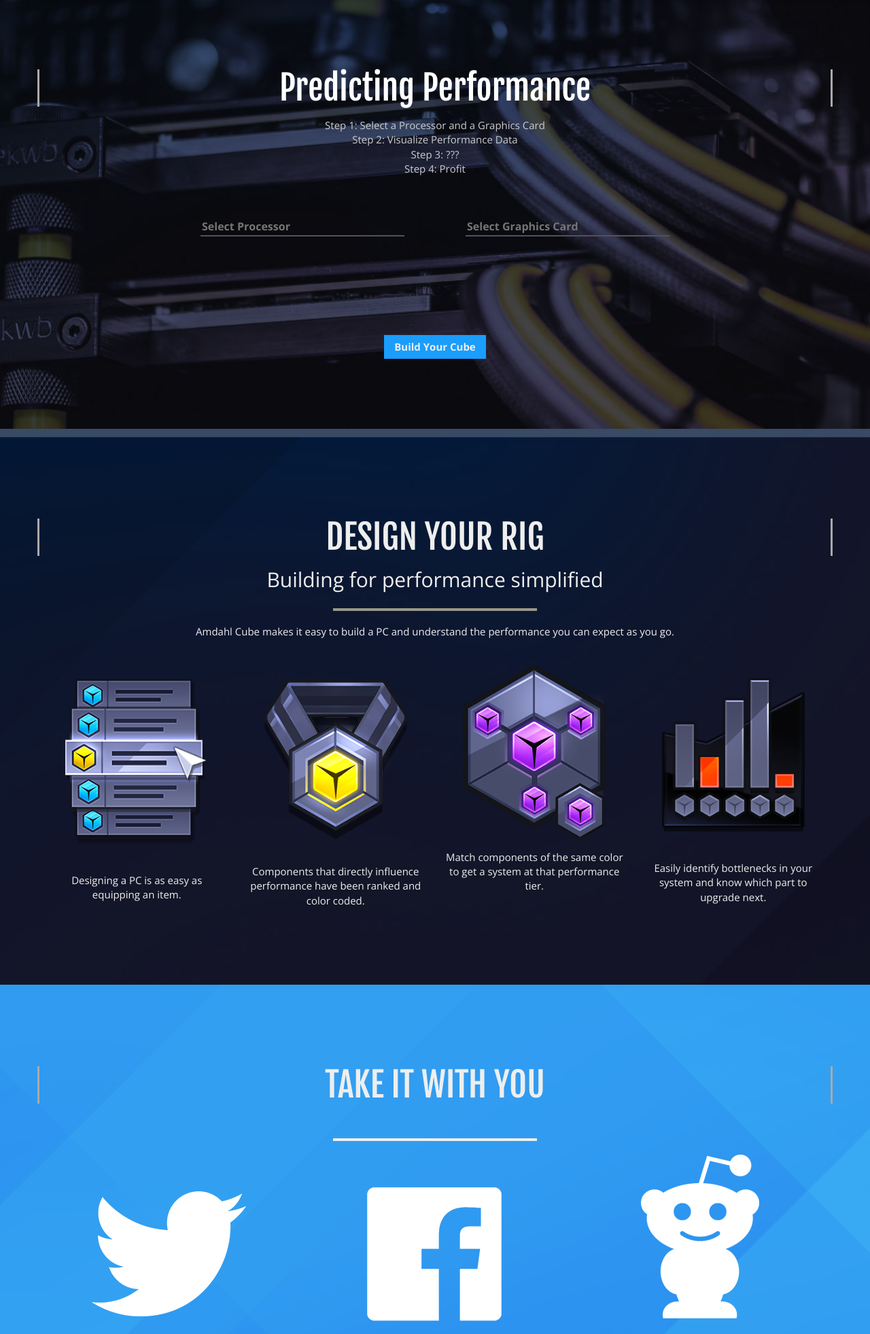
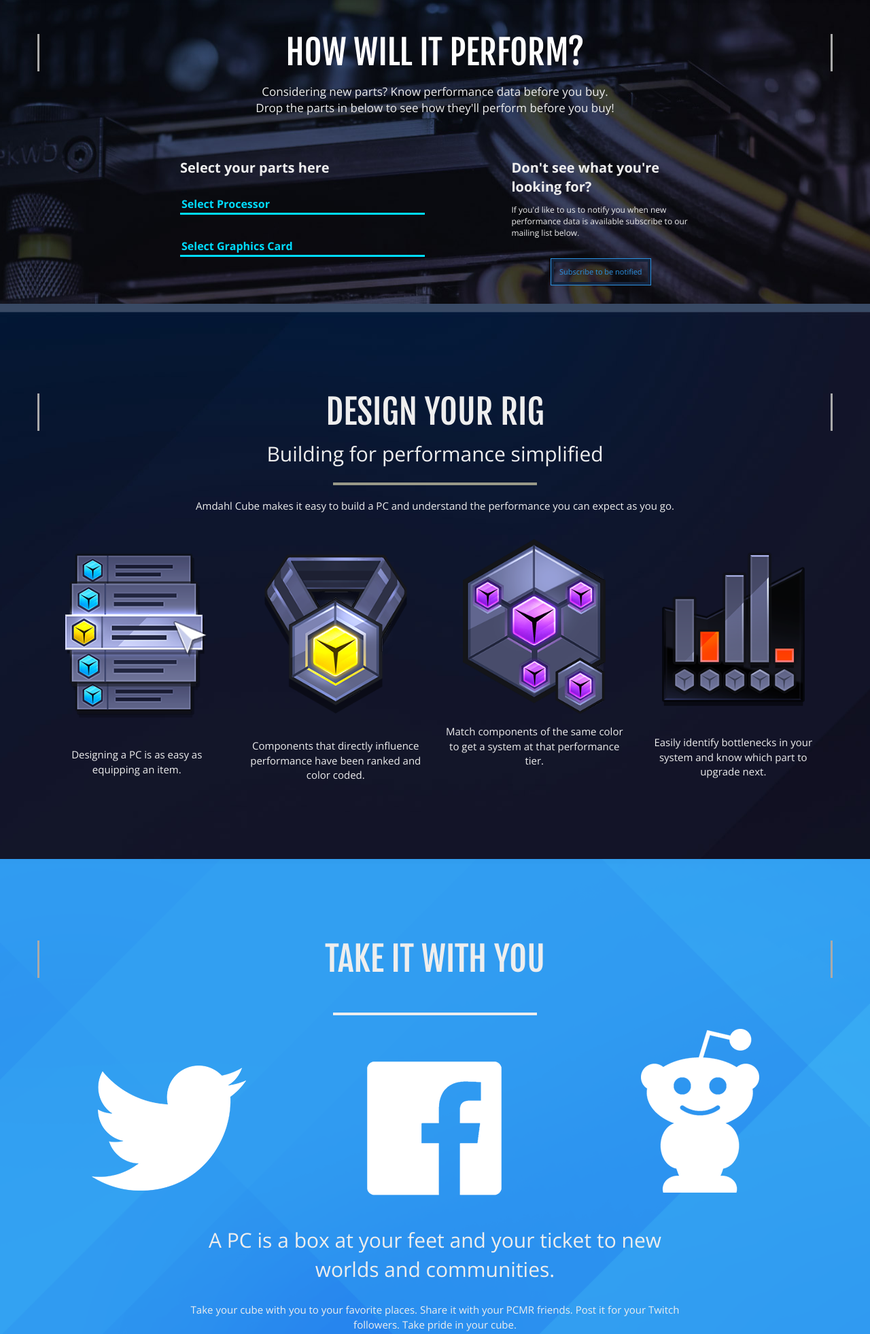
Before and after one commit to rlheureu/arctic, a Flask app: page / in a window 1280 px wide. Shown: the part 51-2014 px from the top of the page at 68% size. Run offline with Flask 2, Linux system fonts and the light colour scheme; data that the repository does not hold is empty; parts of the project's set-up code (start-up, migrations or seed data) failed here and were passed over; some libraries are stand-ins or nearby versions.

Commit message:
more wip

```diff
--- a/arctic.py
+++ b/arctic.py
@@ -132,6 +132,12 @@ def canvastest():
     context = {}
 
     return render_template('canvas.html', **context)
+
+@app.route("/subscribe", methods=['GET'])
+def subscribe():
+    context = {}
+
+    return render_template('subscribe.html', **context)
 
 @app.route("/pp", methods=['GET'])
 def performanceprofile():
--- a/templates/home.html
+++ b/templates/home.html
@@ -12,6 +12,15 @@
       margin-left: 0;
       margin-right: 0;
       border-bottom: solid 12px #394a65;
+
+    }
+    .ppsection{
+      width:100%;
+      background-image: url("//d2h81apir9utb4.cloudfront.net/images/section3bg-image.jpg");
+      background-position: center top;
+      background-repeat:no-repeat;
+      border-bottom: solid 12px #394a65;
+      display: none;
     }
     .section3{
       width:100%;
@@ -100,27 +109,54 @@
       font-size: 13px;
       color: #00bf00;
     }
+    .twitter-typeahead{
+     width: 97%;
+    }
+    .tt-dropdown-menu{
+        width: 102%;
+    }
 
-
+    ::-webkit-input-placeholder { /* WebKit, Blink, Edge */
+    color:    #00dcff;
+    }
+    :-moz-placeholder { /* Mozilla Firefox 4 to 18 */
+       color:    #00dcff;
+       opacity:  1;
+    }
+    ::-moz-placeholder { /* Mozilla Firefox 19+ */
+       color:    #00dcff;
+       opacity:  1;
+    }
+    :-ms-input-placeholder { /* Internet Explorer 10-11 */
+       color:    #00dcff;
+    }
+    ::-ms-input-placeholder { /* Microsoft Edge */
+       color:    #00dcff;
+    }
 
     input[type="text"].lpp-input {
       outline: none;
       border:none;
-      border-bottom: solid 2px #54505C;
+      border-bottom: solid 3px #00dcff;
       background: transparent;
       font-weight: 700;
-      width:300px;
+      min-width: 100%;
       font-size: 16px;
-      cursor: pointer;
+      color: #eeeeee;
+       cursor: pointer;
     }
     input[type="text"].lpp-input:focus {
+      border-bottom: solid 5px #00dcff;
+    }
+    input[type="email"].subscribe-input {
       outline: none;
       border:none;
-      border-bottom: solid 2px #54505C;
+      border-bottom: solid 3px #00dcff;
       background: transparent;
       font-weight: 700;
-      width:300px;
+      width:100%;
       font-size: 16px;
+      color: #eeeeee;
     }
 
   </style>
@@ -134,55 +170,60 @@
       <div class="row">
         <div class="col-md-2"></div>
         <div class="col-md-8" style="text-align: center;">
-          <br><div class="hidden-xs hidden-sm"><br><br><br></div>
+          <div class="hidden-xs hidden-sm"><br></div>
           <br><br>
         </div>
         <div class="col-md-2"></div>
       </div>
       <div class="row">
-        <div class="col-md-12 landing-header"><h1 style="padding:0px;margin:0px;">Predicting Performance</h1></div>
+        <div class="col-md-12 landing-header"><h1 style="padding:0px;margin:0px;">HOW WILL IT PERFORM?</h1></div>
       </div>
       <div class="row">
         <div class="col-md-8 col-md-offset-2" style="text-align: center;">
           <br>
-          <p style="color:#ccc; font-size:15px;">
-            Step 1: Select a Processor and a Graphics Card<br>
-            Step 2: Visualize Performance Data<br>
-            Step 3: ???<br>
-            Step 4: Profit<br>
+          <p style="color:#eee; font-size:17px;">
+            Considering new parts? Know performance data before you buy.<br>Drop the parts in below to see how they'll perform before you buy!<br>
           </p>
-          <br>
+          <br><br>
         </div>
       </div>
       <div class="row">
-        <div class="col-md-4 col-md-offset-2 text-center">
-          <br><br>
-
+        <div class="col-md-4 col-md-offset-2">
+          <br>
+          <p style="color:#eee; font-size:20px; font-weight: bold;">Select your parts here</p>
+          <br>
           <div class="scrollable-dropdown-menu">
             <input type="text" class="typeahead lpp-input" id="cpu-ta-input" placeholder="Select Processor"/>
           </div>
-        </div>
-        <div class="col-md-4 text-center">
           <br><br>
           <div class="scrollable-dropdown-menu">
             <input type="text" class="typeahead lpp-input" id="gpu-ta-input" placeholder="Select Graphics Card"/>
           </div>
+          <br><br>
+          <br><br>
         </div>
-      </div>
-      <div class="row">
-        <div class="col-md-8 col-md-offset-2 text-center" id="the-cube-js-div" style="padding-top:25px;">
-
-        </div>
-      </div>
-      <div class="row">
-        <div class="col-md-12 text-center">
-          <br><br><br><br><br><br><br>
-          <a href="/bench" class="blue-link" style="font-size: 15px;">Build Your Cube</a>
-          <br><br><br><br><br><br><br>
+        <div class="col-md-3 col-md-offset-1">
+          <br>
+          <p style="color:#eee; font-size:20px; font-weight: bold;">Don't see what you're looking for?</p>
+          <p style="color:#eee;">If you'd like to us to notify you when new performance data is available subscribe to our mailing list below.</p>
+          <div class="text-center">
+            <br>
+            <a href="/subscribe" class="ac-btn">Subscribe to be notified</a>
+            <br><br>
+          </div>
         </div>
       </div>
     </div>
 
+  </div>
+  <div class="ppsection">
+    <div class="container">
+      <div class="row">
+        <div class="col-md-10 col-md-offset-1 text-center" id="the-cube-js-div" style="padding-top:25px;">
+
+        </div>
+      </div>
+    </div>
   </div>
   <div class="section3">
     <div class="container">
@@ -325,14 +366,6 @@
         var selectedCpu = null;
 
         function refreshBars(){
-            if (selectedCpu === null && selectedGpu === null) {
-                var barsToRender = [
-                                    {'title' : 'First-person shooter','barSizeFps' : 5,'barFillFps': 2},
-                                    {'title' : 'Open world','barSizeFps' : 5,'barFillFps': 2}
-                                   ];
-                //drawBars('bigcanvas', barsToRender);
-                drawBars('the-cube-js-div', barsToRender);
-            }
 
             var params = {};
             if (selectedCpu) params['c'] = selectedCpu.id;
@@ -374,6 +407,8 @@
                     }
                 }
             }).bind('typeahead:select', function(jqueryevent, obj){
+
+                if (!$('.ppsection').is(":visible")) $('.ppsection').show();
 
                 if (cType === 'CPU') selectedCpu = obj;
                 else if (cType === 'GPU') selectedGpu = obj;
@@ -456,10 +491,10 @@
                 // first render so populate with initial bars
                 for (var i=0; i<bars.length; i++) {
                     renderedBars[bars[i]['title']] = {};
-                    renderedBars[bars[i]['title']].fill1080p = bars[i]['barFillFps1080p'];
-                    renderedBars[bars[i]['title']].fill1440p = bars[i]['barFillFps1440p'];
-                    renderedBars[bars[i]['title']].fill2160p = bars[i]['barFillFps2160p'];
-                    renderedBars[bars[i]['title']].size = bars[i]['barSizeFps'];
+                    renderedBars[bars[i]['title']].fill1080p = 0;
+                    renderedBars[bars[i]['title']].fill1440p = 0;
+                    renderedBars[bars[i]['title']].fill2160p = 0;
+                    renderedBars[bars[i]['title']].size = 0;
                 }
             }
 
@@ -550,10 +585,11 @@
             var sectionHeight = ((barMargin - barHeight) * 2) + barHeight *3;
             var sectionPaddingBottom = 50;
             var titleSectionHeight = 100;
-            var cpuBarsColor = '#8c1717';
+            var cpuBarsColor = '#04bf1e';
             var gpuBarsColor = '#FF0000';
             var backgroundColor = '#121526';
             var backgroundBarsColor = '#000000';
+            var barBorderRadius = barHeight/4;
 
             var cWidth = document.getElementById(elmId).clientWidth - 40;
             var cHeight = (bars.length * (sectionHeight + sectionPaddingBottom)) + (legendPadding * 2) + legendHeight + titleSectionHeight;
@@ -569,8 +605,8 @@
 
             ctx.clearRect(0, 0, cWidth, cHeight);
 
-            ctx.fillStyle = backgroundColor;
-            ctx.fillRect(0, 0, cWidth, cHeight);
+            //ctx.fillStyle = backgroundColor;
+            //ctx.fillRect(0, 0, cWidth, cHeight);
 
             ctx.font = '22px  \'Fjalla one\', sans-serif';
             ctx.textAlign = 'left';
@@ -603,23 +639,23 @@
                 //
                 // FILL BARS BACKGROUND
                 ctx.fillStyle = backgroundBarsColor;
-                roundRect(ctx, xPosBar, yPos, maxBarWidth, barHeight, barHeight - 5, true, false);
-                roundRect(ctx, xPosBar, yPos + barMargin, maxBarWidth, barHeight, barHeight - 5, true, false);
-                roundRect(ctx, xPosBar, yPos + (barMargin * 2), maxBarWidth, barHeight, barHeight - 5, true, false);
+                roundRect(ctx, xPosBar, yPos, maxBarWidth, barHeight, barBorderRadius, true, false);
+                roundRect(ctx, xPosBar, yPos + barMargin, maxBarWidth, barHeight, barBorderRadius, true, false);
+                roundRect(ctx, xPosBar, yPos + (barMargin * 2), maxBarWidth, barHeight, barBorderRadius, true, false);
 
                 //
                 // FILL BARS CPU
                 ctx.fillStyle = cpuBarsColor; // CPU
-                roundRect(ctx, xPosBar, yPos, barSizeProportion, barHeight, barHeight - 5, true, false);
-                roundRect(ctx, xPosBar, yPos + barMargin, barSizeProportion, barHeight, barHeight - 5, true, false);
-                roundRect(ctx, xPosBar, yPos + (barMargin * 2), barSizeProportion, barHeight, barHeight - 5, true, false);
+                roundRect(ctx, xPosBar, yPos, barSizeProportion, barHeight, barBorderRadius, true, false);
+                roundRect(ctx, xPosBar, yPos + barMargin, barSizeProportion, barHeight, barBorderRadius, true, false);
+                roundRect(ctx, xPosBar, yPos + (barMargin * 2), barSizeProportion, barHeight, barBorderRadius, true, false);
 
                 //
                 // FILL BARS GPU
                 ctx.fillStyle = gpuBarsColor; // GPU
-                if (barFillProportion1080p) roundRect(ctx, xPosBar, yPos, Math.min(barFillProportion1080p, barSizeProportion), barHeight, barHeight - 5, true, false);
-                if (barFillProportion1440p) roundRect(ctx, xPosBar, yPos + barMargin, Math.min(barFillProportion1440p, barSizeProportion), barHeight, barHeight - 5, true, false);
-                if (barFillProportion2160p) roundRect(ctx, xPosBar, yPos + (barMargin * 2), Math.min(barFillProportion2160p, barSizeProportion), barHeight, barHeight - 5, true, false);
+                if (barFillProportion1080p) roundRect(ctx, xPosBar, yPos, Math.min(barFillProportion1080p, barSizeProportion), barHeight, barBorderRadius, true, false);
+                if (barFillProportion1440p) roundRect(ctx, xPosBar, yPos + barMargin, Math.min(barFillProportion1440p, barSizeProportion), barHeight, barBorderRadius, true, false);
+                if (barFillProportion2160p) roundRect(ctx, xPosBar, yPos + (barMargin * 2), Math.min(barFillProportion2160p, barSizeProportion), barHeight, barBorderRadius, true, false);
 
                 //
                 // create tick and bar labels
```
